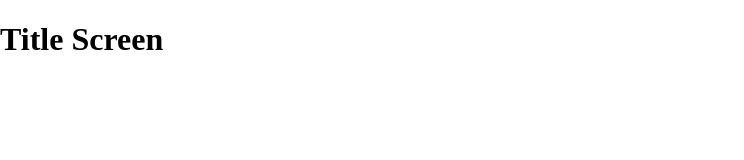
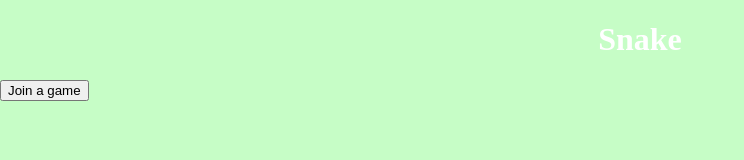
Before and after one commit to Dicksonfield/Web-Programming-Project, a website: page public/index.html in a window 1280 px wide. Shown: the whole page, without its empty margins (0-744 px from the left). Drawn offline with Linux system fonts and the light colour scheme.

Commit message:
added buttone

```diff
--- a/public/index.html
+++ b/public/index.html
@@ -6,7 +6,11 @@
     <title>Dicksonfield Game | Main Menu</title>
     <link rel="stylesheet" href="css/main.css">
 </head>
-<body>
-    <h1>Title Screen</h1>
+<body class="mainPage">
+    <h1>Snake</h1>
+    <form action="game.html">
+        <input type="submit" value="Join a game" />
+    </form>
+
 </body>
 </html>
--- a/public/scss/_config.scss
+++ b/public/scss/_config.scss
@@ -11,4 +11,6 @@ body {
     align-items: center;
     background-color: rgb(21, 21, 21);
   }
+  &.mainPage {
+    background-color: rgb(198, 253, 198);}
 }
--- a/public/scss/modules/_title-screen.scss
+++ b/public/scss/modules/_title-screen.scss
@@ -0,0 +1,6 @@
+h1 {
+    color: white;
+    text-align: center;}
+  p {
+    font-family: verdana;
+    font-size: 20px;}
```
Also changed, not shown: public/css/main.css.
